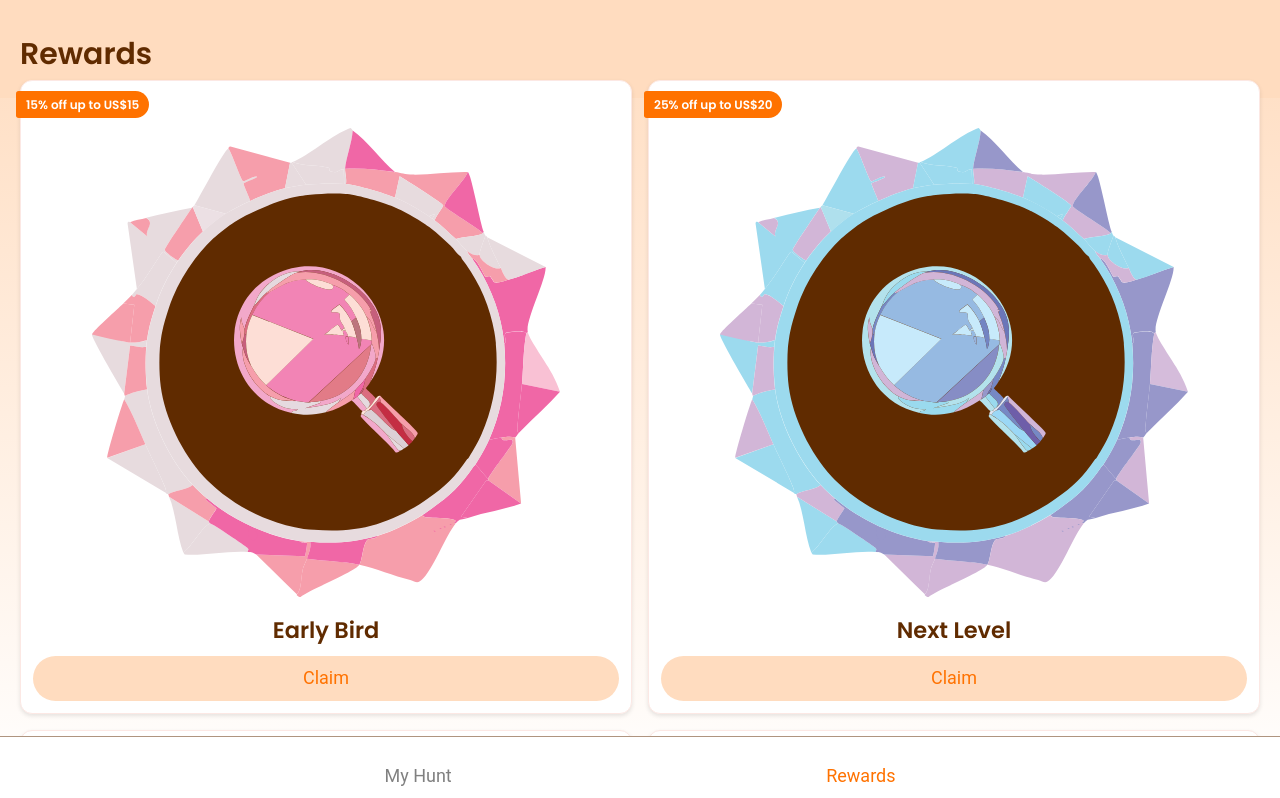
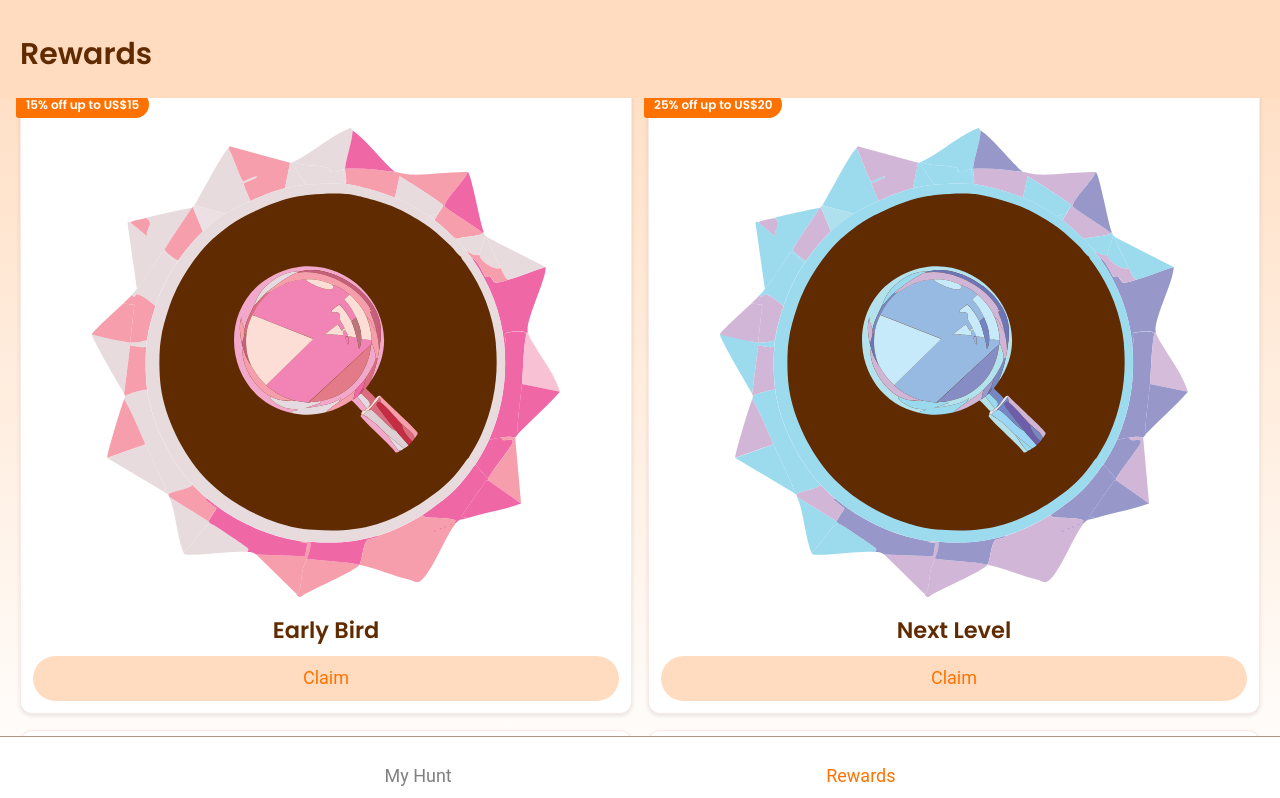
Before and after one commit to Esprz/CityHunter, a Vue app in the folder city-hunter/: page /rewards in a window 1280 px wide. Shown: the top 798 px of the page. Built offline with nearby package versions, Linux system fonts and the light colour scheme; some icons are missing.

Commit message:
fix: fix todo view header styling

```diff
--- a/city-hunter/src/assets/base.css
+++ b/city-hunter/src/assets/base.css
@@ -98,6 +98,7 @@ p {
   opacity: 1;
   padding: 20px;
   padding-top: 30px;
+  z-index: 4;
 }
 
 .tutorial-card {
```
